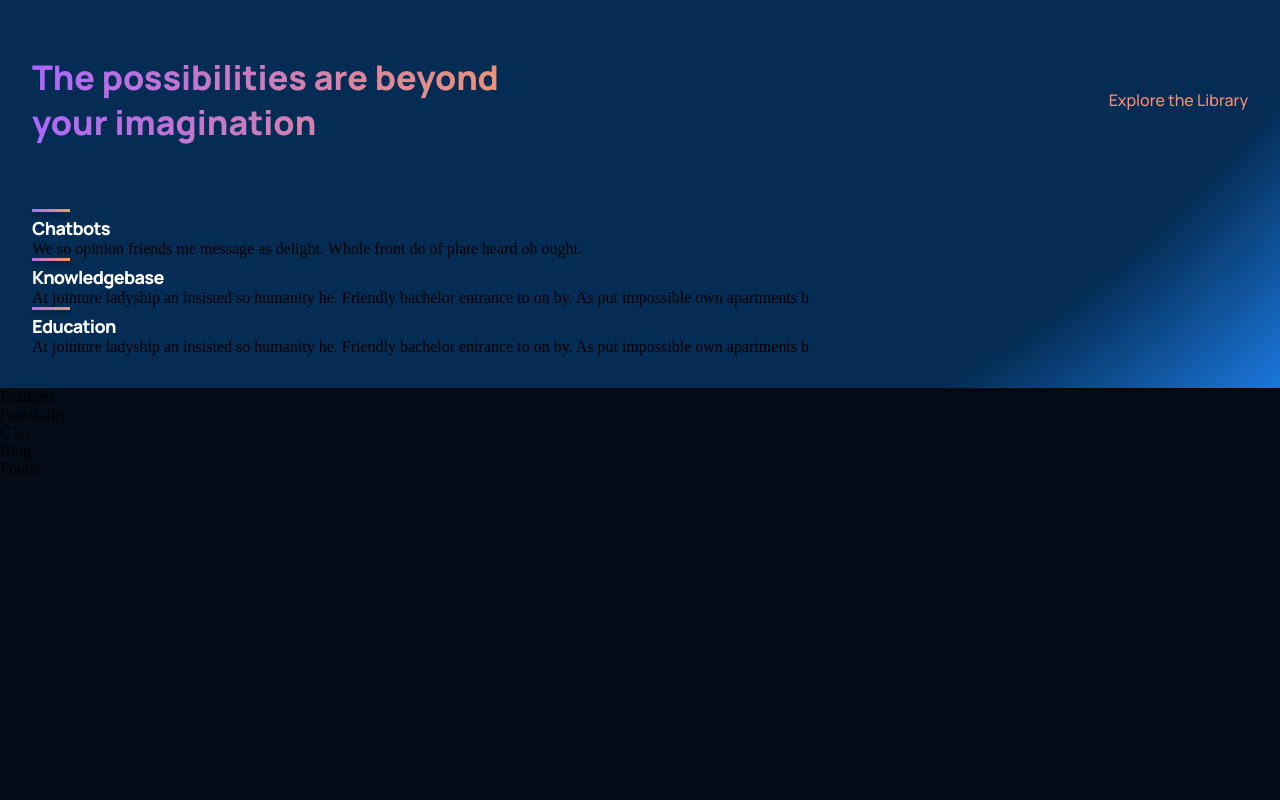
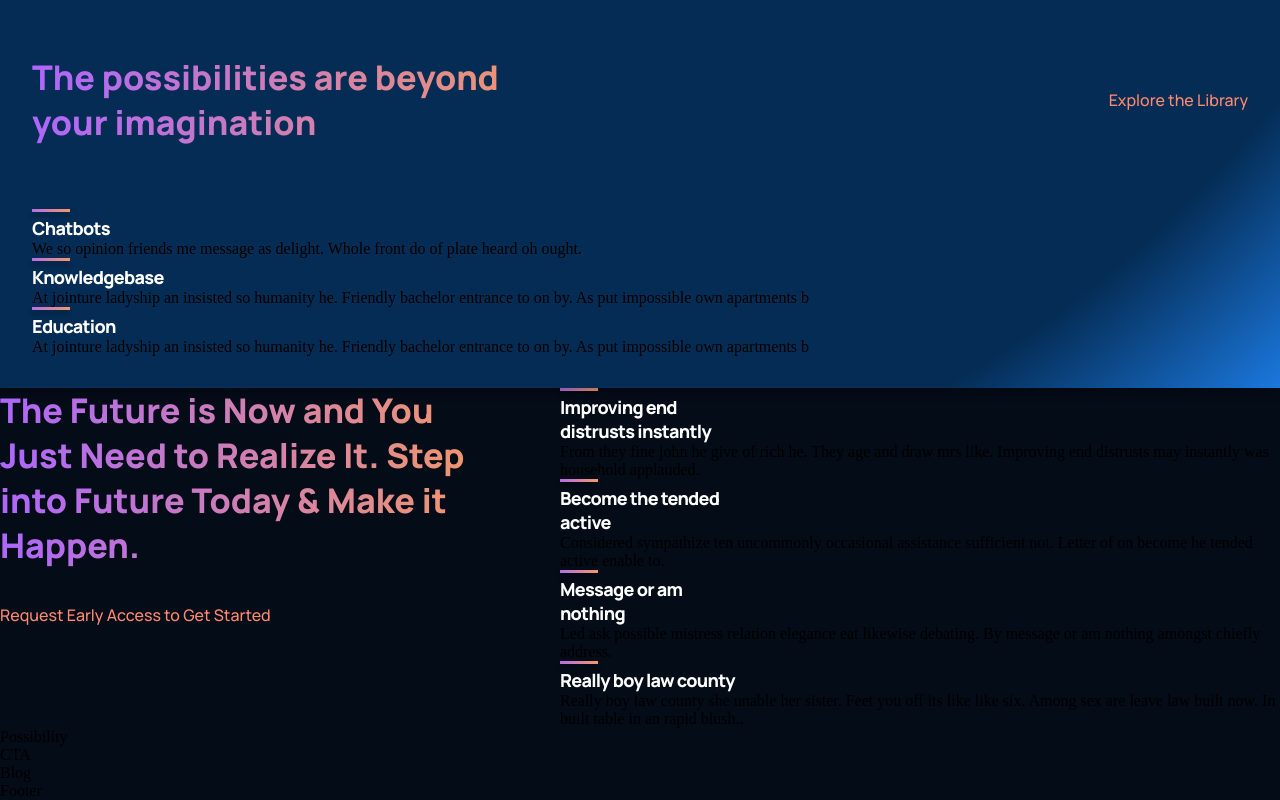
Before and after one commit to tradinglegendkha/PrototypeReact, a React (Create React App) app: page / in a window 1280 px wide. Shown: the part 816-1616 px from the top of the page. Before the commit the page ends 1294 px from the top, so only its background shows below. Built offline with nearby package versions, Linux system fonts and the light colour scheme.

Commit message:
added features but still need to fix this and body above

```diff
--- a/src/containers/features/Features.jsx
+++ b/src/containers/features/Features.jsx
@@ -1,10 +1,38 @@
-import React from 'react'
+import React from 'react';
+import Feature from '../../components/feature/Feature';
 import './features.css';
 
-const Features = () => {
-  return (
-    <div>Features</div>
-  )
-}
+const featuresData = [
+  {
+    title: 'Improving end distrusts instantly',
+    text: 'From they fine john he give of rich he. They age and draw mrs like. Improving end distrusts may instantly was household applauded.',
+  },
+  {
+    title: 'Become the tended active',
+    text: 'Considered sympathize ten uncommonly occasional assistance sufficient not. Letter of on become he tended active enable to.',
+  },
+  {
+    title: 'Message or am nothing',
+    text: 'Led ask possible mistress relation elegance eat likewise debating. By message or am nothing amongst chiefly address.',
+  },
+  {
+    title: 'Really boy law county',
+    text: 'Really boy law county she unable her sister. Feet you off its like like six. Among sex are leave law built now. In built table in an rapid blush..',
+  },
+];
 
-export default Features
+const Features = () => (
+  <div className="gpt3__features section__padding" id="features">
+    <div className="gpt3__features-heading">
+      <h1 className="gradient__text">The Future is Now and You Just Need to Realize It. Step into Future Today & Make it Happen.</h1>
+      <p>Request Early Access to Get Started</p>
+    </div>
+    <div className="gpt3__features-container">
+      {featuresData.map((item, index) => (
+        <Feature title={item.title} text={item.text} key={item.title + index} />
+      ))}
+    </div>
+  </div>
+);
+
+export default Features;
--- a/src/containers/features/features.css
+++ b/src/containers/features/features.css
@@ -0,0 +1,59 @@
+.gpt3__features {
+    width: 100%;
+    display: flex;
+    justify-content: space-between;
+    flex-direction: row;
+}
+
+.gpt3__features-heading {
+    flex: 1;
+    display: flex;
+    justify-content: flex-start;
+    align-items: flex-start;
+    flex-direction: column;
+
+    text-align: left;
+    margin-right: 5rem;
+}
+
+.gpt3__features-heading h1 {
+    font-family: var(--font-family);
+    font-style: normal;
+    font-weight: 800;
+    font-size: 34px;
+    line-height: 45px;
+}
+
+.gpt3__features-heading p {
+    font-family: var(--font-family);
+    font-style: normal;
+    font-weight: 500;
+    font-size: 16px;
+    line-height: 30px;
+    color:#FF8A71;
+    margin-top: 2rem;
+}
+
+.gpt3__features-container {
+    flex: 1.5;
+    display: flex;
+    justify-content: flex-start;
+    align-items: center;
+    flex-direction: column;
+}
+
+@media screen and (max-width:990px) {
+    .gpt3__features {
+        flex-direction: column;
+    }
+
+    .gpt3__features-heading {
+        margin: 0 0 2rem 0;
+    }
+}
+@media screen and (max-width:550px) {
+    .gpt3__features-heading h1 {
+        font-size: 28px;
+        line-height: 38px;
+    }
+}
```
